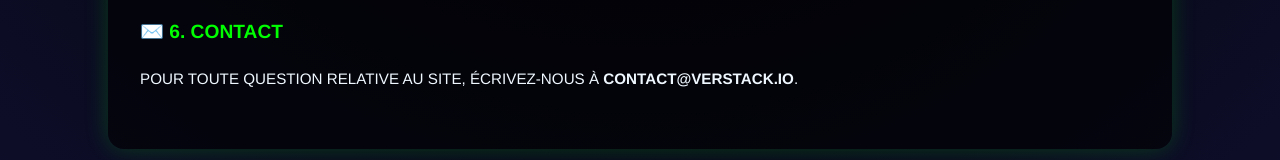
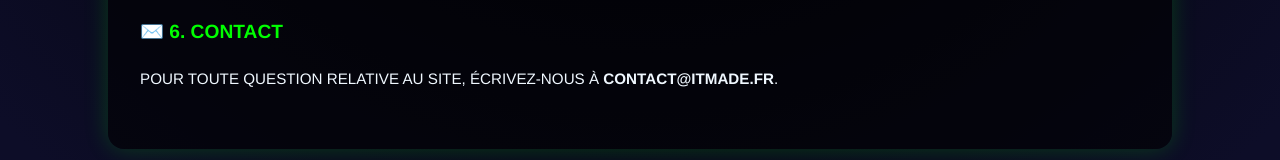
Before and after one commit to p4cm4n972/verstack-ihm, an Angular app: page /mentions in a window 1280 px wide. Shown: the part 980-1140 px from the top of the page. Built offline with nearby package versions, Linux system fonts and the light colour scheme; a web font is replaced by a local one.

Commit message:
Update contact mail

```diff
--- a/src/app/composant/mentions/mentions.component.html
+++ b/src/app/composant/mentions/mentions.component.html
@@ -35,6 +35,6 @@
 
   <h2>✉️ 6. Contact</h2>
   <p>
-    Pour toute question relative au site, écrivez-nous à <strong>contact&#64;verstack.io</strong>.
+    Pour toute question relative au site, écrivez-nous à <strong>contact&#64;itmade.fr</strong>.
   </p>
 </section>
--- a/src/app/composant/termes/termes.component.html
+++ b/src/app/composant/termes/termes.component.html
@@ -53,7 +53,7 @@
     <h2>10. Contact</h2>
     <p>Pour toute question relative aux présentes conditions, vous pouvez nous contacter via :</p>
     <ul>
-        <li><strong>Adresse e-mail:</strong> contact&#64;verstack.io</li>
+        <li><strong>Adresse e-mail:</strong> contact&#64;itmade.fr</li>
         <!-- <li><strong>Adresse postale:</strong> [Votre Adresse]</li>
         <li><strong>Téléphone:</strong> [Votre Numéro]</li> -->
     </ul>
```
